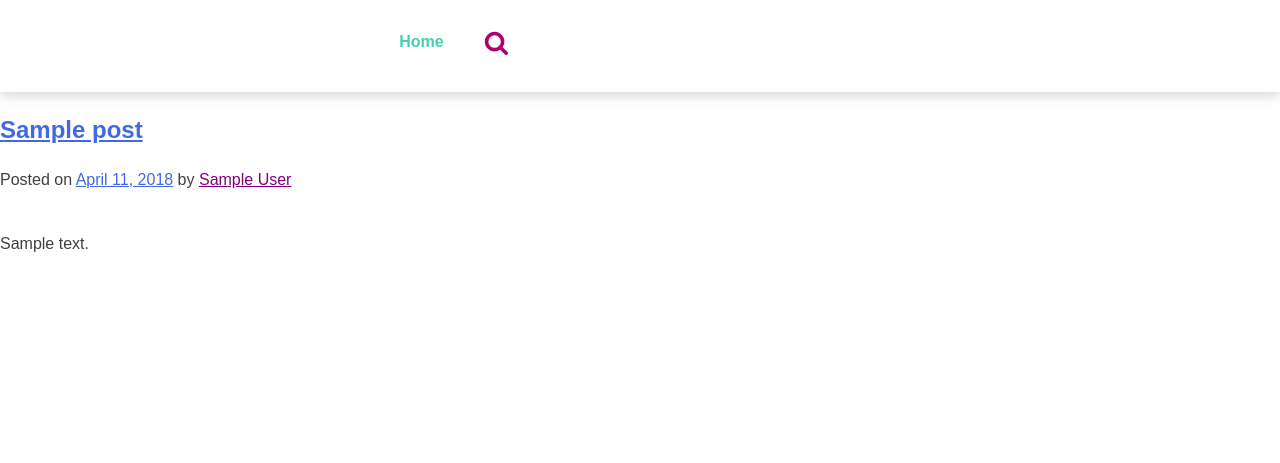
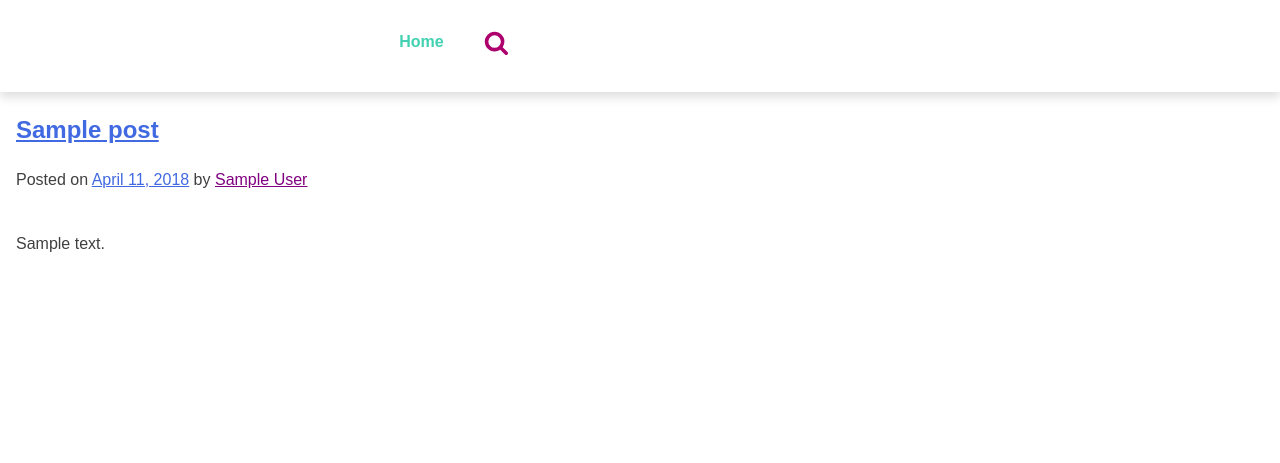
Before and after one commit to carmemias/src-website, a WordPress theme: template themes/src-project/index.php in a window 1280 px wide. Shown: the top 463 px of the page. Run offline with PHP 8.4 and a stand-in for WordPress, Linux system fonts and the light colour scheme; the site name, menu and one post (Sample post) are stand-ins, and other content is empty; some libraries are stand-ins or nearby versions.

Commit message:
Fixed bug related to header titles

```diff
--- a/themes/src-project/sass/site/primary/_posts-and-pages.scss
+++ b/themes/src-project/sass/site/primary/_posts-and-pages.scss
@@ -21,12 +21,13 @@
 .entry-content,
 .entry-summary {
 	margin: 1.5em 0 0;
+	padding: 0 1rem 10rem 1rem;
 }
 
-#content {
-	padding-bottom:150px;
+.entry-header{
+	padding: 0 1rem 0rem 1rem;
+
 }
-
 .page-links {
 	clear: both;
 	margin: 0 0 1.5em;
```
Also changed, not shown: themes/src-project/style.css.
